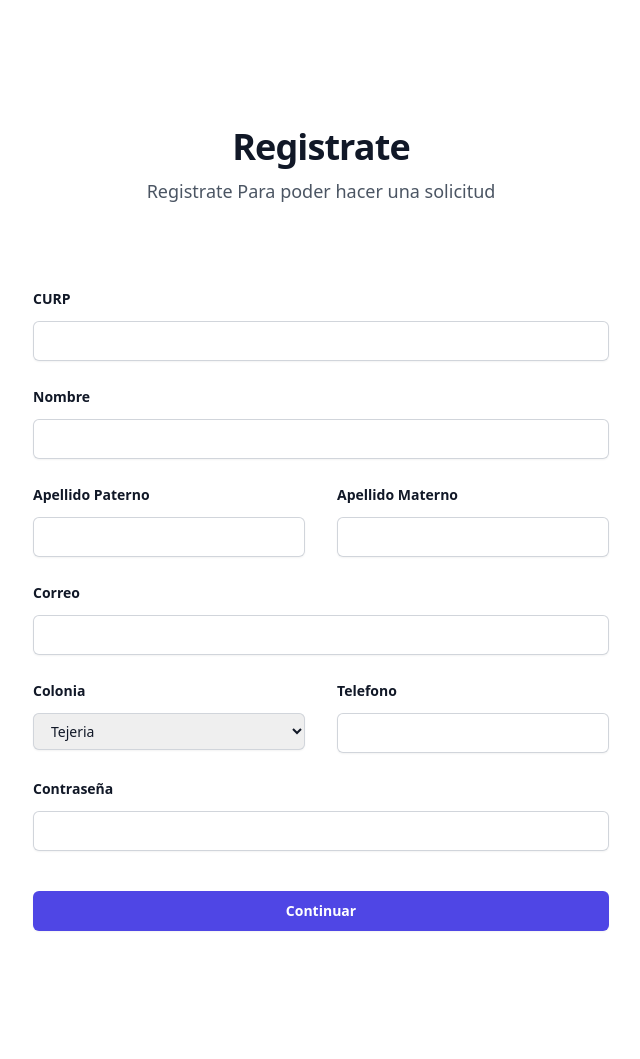
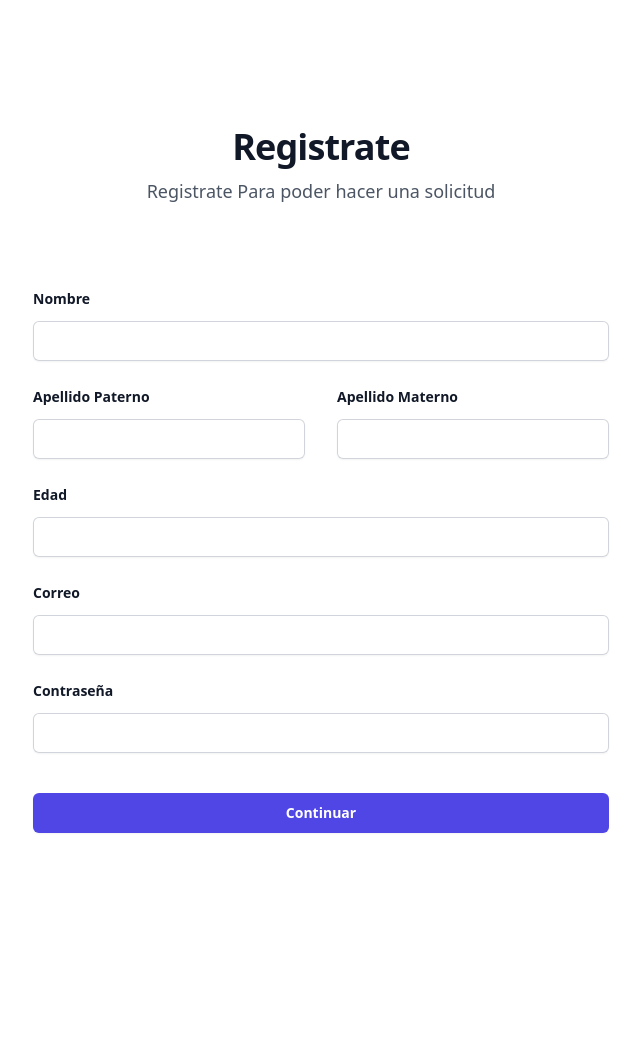
Before and after one commit to J-Fernando-PM/cronograma_actividades, a PHP site: page /registro.php in a window 1280 px wide. Shown: the part 49-1108 px from the top of the page, without its empty margins (319-959 px from the left). After the commit the page ends 882 px from the top, so only its background shows below. Run offline with PHP 8.4, Linux system fonts and the light colour scheme; some libraries are stand-ins or nearby versions.

Commit message:
registro

```diff
--- a/registro.php
+++ b/registro.php
@@ -1,3 +1,24 @@
+<?php
+include 'includes/db.php';
+include 'includes/auth.php';
+
+if ($_SERVER['REQUEST_METHOD'] === 'POST') {
+    $nombre = $_POST['nombre'];
+    $apellido_p = $_POST['apellido_p'];
+    $apellido_m = $_POST['apellido_m'];
+    $edad = $_POST['edad'];
+    $correo = $_POST['correo'];
+    $contrasena = hashContrasena($_POST['contrasena']);
+
+    $stmt = $pdo->prepare("
+        INSERT INTO usuarios
+        (n_usuario, a_p, a_m, edad, correo, contrasena, id_rol)
+        VALUES (?, ?, ?, ?, ?, ?, 1)
+    ");
+    $stmt->execute([$nombre, $apellido_p, $apellido_m, $edad, $correo, $contrasena]);
+    header('Location: login.php');
+}
+?>
 <!DOCTYPE html>
 <html lang="es">
 
@@ -29,13 +50,7 @@
         <!--Inicia el Form-->
         <form action="altaRegistro.php" method="POST" class="mx-auto mt-16 max-w-xl sm:mt-20">
             <div class="grid grid-cols-1 gap-x-8 gap-y-6 sm:grid-cols-2">
-                <!--CURP-->
-                <div class="sm:col-span-2">
-                    <label for="curp" class="block text-sm font-semibold leading-6 text-gray-900">CURP</label>
-                    <div class="mt-2.5">
-                        <input type="texto" name="curp" id="curp" autocomplete="curp" class="block w-full rounded-md border-0 px-3.5 py-2 text-gray-900 shadow-sm ring-1 ring-inset ring-gray-300 placeholder:text-gray-400 focus:ring-2 focus:ring-inset focus:ring-indigo-600 sm:text-sm sm:leading-6">
-                    </div>
-                </div>
+
                 <!--NOMBRE-->
                 <div class="sm:col-span-2">
                     <label for="nombre" class="block text-sm font-semibold leading-6 text-gray-900">Nombre</label>
@@ -45,49 +60,37 @@
                 </div>
                 <!--A_PATERNO-->
                 <div>
-                    <label for="a_paterno" class="block text-sm font-semibold leading-6 text-gray-900">Apellido Paterno</label>
+                    <label for="apellido_p" class="block text-sm font-semibold leading-6 text-gray-900">Apellido Paterno</label>
                     <div class="mt-2.5">
-                        <input type="texto" name="a_paterno" id="a_paterno" autocomplete="apellido" class="block w-full rounded-md border-0 px-3.5 py-2 text-gray-900 shadow-sm ring-1 ring-inset ring-gray-300 placeholder:text-gray-400 focus:ring-2 focus:ring-inset focus:ring-indigo-600 sm:text-sm sm:leading-6">
+                        <input type="texto" name="apellido_p" id="apellido_p" autocomplete="apellido" class="block w-full rounded-md border-0 px-3.5 py-2 text-gray-900 shadow-sm ring-1 ring-inset ring-gray-300 placeholder:text-gray-400 focus:ring-2 focus:ring-inset focus:ring-indigo-600 sm:text-sm sm:leading-6">
                     </div>
                 </div>
                 <!--A_MATERNO-->
                 <div>
-                    <label for="a_materno" class="block text-sm font-semibold leading-6 text-gray-900">Apellido Materno</label>
+                    <label for="apellido_m" class="block text-sm font-semibold leading-6 text-gray-900">Apellido Materno</label>
                     <div class="mt-2.5">
-                        <input type="texto" name="a_materno" id="a_materno" autocomplete="apellido" class="block w-full rounded-md border-0 px-3.5 py-2 text-gray-900 shadow-sm ring-1 ring-inset ring-gray-300 placeholder:text-gray-400 focus:ring-2 focus:ring-inset focus:ring-indigo-600 sm:text-sm sm:leading-6">
+                        <input type="texto" name="apellido_m" id="apellido_m" autocomplete="apellido" class="block w-full rounded-md border-0 px-3.5 py-2 text-gray-900 shadow-sm ring-1 ring-inset ring-gray-300 placeholder:text-gray-400 focus:ring-2 focus:ring-inset focus:ring-indigo-600 sm:text-sm sm:leading-6">
+                    </div>
+                </div>
+                <!--Edad-->
+                <div class="sm:col-span-2">
+                    <label for="edad" class="block text-sm font-semibold leading-6 text-gray-900">Edad</label>
+                    <div class="mt-2.5">
+                        <input type="number" name="edad" id="edad" autocomplete="edad" class="block w-full rounded-md border-0 px-3.5 py-2 text-gray-900 shadow-sm ring-1 ring-inset ring-gray-300 placeholder:text-gray-400 focus:ring-2 focus:ring-inset focus:ring-indigo-600 sm:text-sm sm:leading-6">
                     </div>
                 </div>
                 <!--CORREO-->
                 <div class="sm:col-span-2">
-                    <label for="email" class="block text-sm font-semibold leading-6 text-gray-900">Correo</label>
+                    <label for="correo" class="block text-sm font-semibold leading-6 text-gray-900">Correo</label>
                     <div class="mt-2.5">
                         <input type="email" name="correo" id="correo" autocomplete="email" class="block w-full rounded-md border-0 px-3.5 py-2 text-gray-900 shadow-sm ring-1 ring-inset ring-gray-300 placeholder:text-gray-400 focus:ring-2 focus:ring-inset focus:ring-indigo-600 sm:text-sm sm:leading-6">
                     </div>
                 </div>
-                <!--COLONIA-->
-                <div>
-                    <label for="colonia" class="block text-sm font-semibold leading-6 text-gray-900">Colonia</label>
-                    <div class="mt-2.5">
-                        <select id="colonia" name="colonia" class="block w-full rounded-md border-0 px-3.5 py-2 text-gray-900 shadow-sm ring-1 ring-inset ring-gray-300 placeholder:text-gray-400 focus:ring-2 focus:ring-inset focus:ring-indigo-600 sm:text-sm sm:leading-6">
-                            <option value="3">Tejeria</option>
-                            <option value="4">Bosque De La Sierra</option>
-                            <option value="5">Tecomajiaca</option>
-                            <option value="6">Esquipulas</option>
-                        </select>
-                    </div>
-                </div>
-                <!--TELEFONO-->
-                <div>
-                    <label for="telefono" class="block text-sm font-semibold leading-6 text-gray-900">Telefono</label>
-                    <div class="mt-2.5">
-                        <input type="tel" name="telefono" id="telefono" autocomplete="telefono" class="block w-full rounded-md border-0 px-3.5 py-2 text-gray-900 shadow-sm ring-1 ring-inset ring-gray-300 placeholder:text-gray-400 focus:ring-2 focus:ring-inset focus:ring-indigo-600 sm:text-sm sm:leading-6">
-                    </div>
-                </div>
                 <!--CONTRASEÑA-->
                 <div class="sm:col-span-2">
-                    <label for="password" class="block text-sm font-semibold leading-6 text-gray-900">Contraseña</label>
+                    <label for="contrasena" class="block text-sm font-semibold leading-6 text-gray-900">Contraseña</label>
                     <div class="mt-2.5">
-                        <input type="password" name="password" id="password" autocomplete="password" class="block w-full rounded-md border-0 px-3.5 py-2 text-gray-900 shadow-sm ring-1 ring-inset ring-gray-300 placeholder:text-gray-400 focus:ring-2 focus:ring-inset focus:ring-indigo-600 sm:text-sm sm:leading-6">
+                        <input type="password" name="contrasena" id="contrasena" autocomplete="contrasena" class="block w-full rounded-md border-0 px-3.5 py-2 text-gray-900 shadow-sm ring-1 ring-inset ring-gray-300 placeholder:text-gray-400 focus:ring-2 focus:ring-inset focus:ring-indigo-600 sm:text-sm sm:leading-6">
                     </div>
                 </div>
             </div>
```
